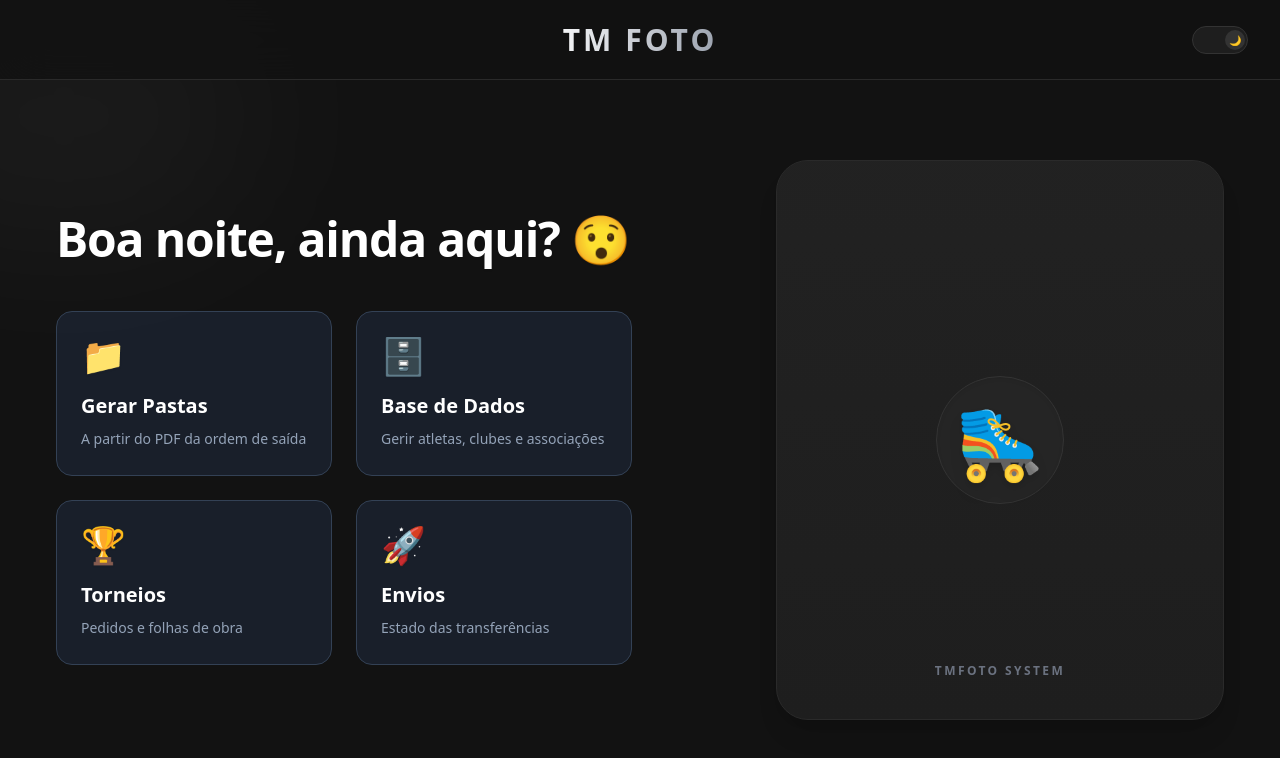
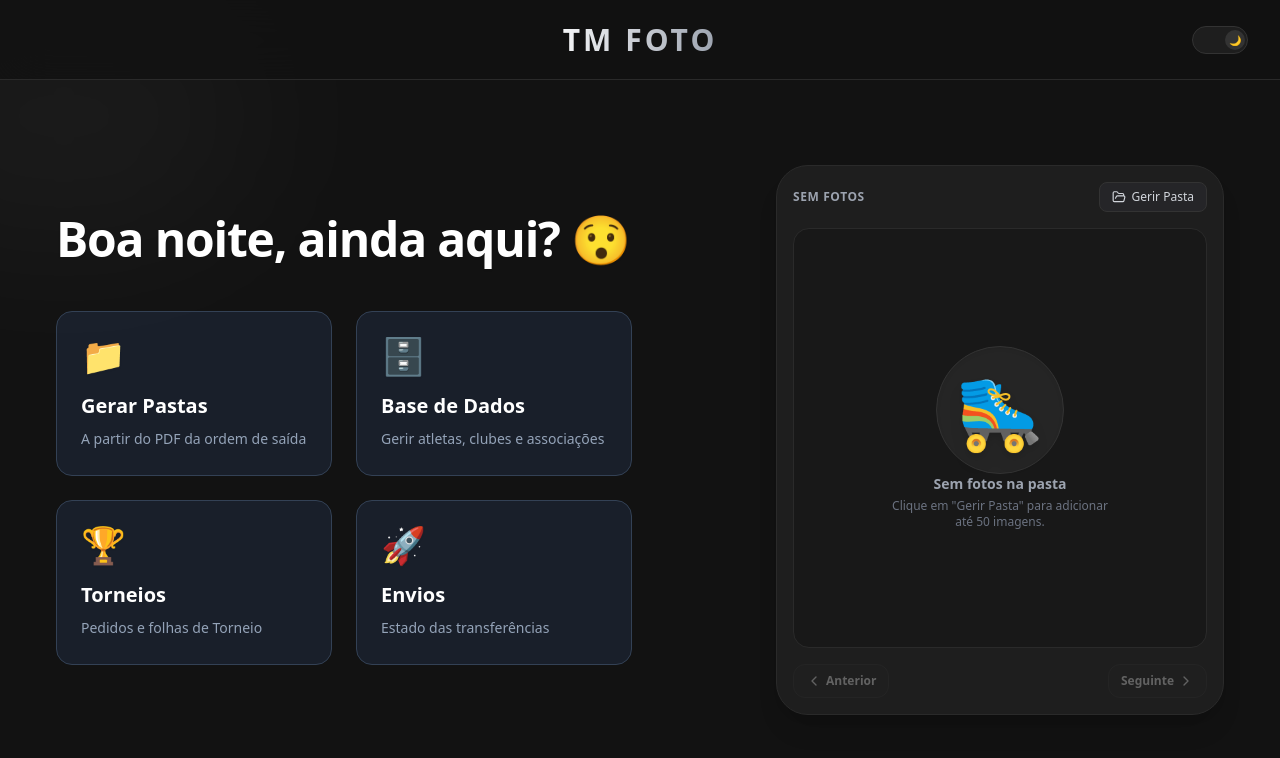
Before and after one commit to Rafael43Antunes/TMFoto-App, a React (Vite) app: page / in a window 1280 px wide. Shown: the top 758 px of the page. Built offline with nearby package versions, Linux system fonts and the light colour scheme.

Commit message:
slider de imagens

```diff
--- a/package.json
+++ b/package.json
@@ -27,6 +27,7 @@
     "electron-store": "^11.0.2",
     "electron-updater": "^6.3.9",
     "lucide-react": "^1.53.0",
+    "pdf-parse": "^2.4.5",
     "react-router-dom": "^7.18.4",
     "sqlite3": "^6.0.1",
     "xlsx": "^0.18.5"
--- a/src/preload/index.ts
+++ b/src/preload/index.ts
@@ -11,6 +11,9 @@ const api = {
   restoreAtleta: (numero_fpp) => ipcRenderer.invoke('restore-atleta', numero_fpp),
 
   importarExcel: () => ipcRenderer.invoke('importar-excel'),
+
+  getFotosSlideshow: () => ipcRenderer.invoke('get-fotos-slideshow'),
+  abrirPastaSlideshow: () => ipcRenderer.invoke('abrir-pasta-slideshow'),
 }
 
 // O RESTO DO TEU FICHEIRO MANTÉM-SE IGUAL:
--- a/src/renderer/src/pages/Home.tsx
+++ b/src/renderer/src/pages/Home.tsx
@@ -1,5 +1,6 @@
-import { useState, useEffect } from 'react'
+import { useState, useEffect, useRef } from 'react'
 import { Link } from 'react-router-dom'
+import { FolderOpen, ChevronLeft, ChevronRight } from 'lucide-react'
 
 export default function Home() {
   const [saudacao, setSaudacao] = useState('Olá')
@@ -10,6 +11,59 @@ export default function Home() {
     else if (hora >= 13 && hora < 20) setSaudacao('Boa tarde!')
     else setSaudacao('Boa noite, ainda aqui? 😯')
   }, [])
+
+  const [fotos, setFotos] = useState<string[]>([])
+  const [indiceAtual, setIndiceAtual] = useState(0)
+  const timerRef = useRef<NodeJS.Timeout | null>(null)
+
+  const carregarFotos = async () => {
+    try {
+      const listaFotos = await (window as any).api.getFotosSlideshow()
+      setFotos(listaFotos)
+      setIndiceAtual(0)
+    } catch (err) {
+      console.error(err)
+    }
+  }
+
+  const proximaFoto = () => {
+    if (fotos.length <= 1) return
+    setIndiceAtual((prev) => (prev + 1) % fotos.length)
+  }
+
+  const fotoAnterior = () => {
+    if (fotos.length <= 1) return
+    setIndiceAtual((prev) => (prev - 1 + fotos.length) % fotos.length)
+  }
+
+  const reiniciarTimer = () => {
+    if (timerRef.current) clearInterval(timerRef.current)
+    timerRef.current = setInterval(() => {
+      proximaFoto()
+    }, 3000)
+  }
+
+  useEffect(() => {
+    carregarFotos()
+    return () => {
+      if (timerRef.current) clearInterval(timerRef.current)
+    }
+  }, [])
+
+  useEffect(() => {
+    if (fotos.length > 1) {
+      reiniciarTimer()
+    }
+    return () => {
+      if (timerRef.current) clearInterval(timerRef.current)
+    }
+  }, [fotos, indiceAtual])
+
+  const gerirPasta = async () => {
+    await (window as any).api.abrirPastaSlideshow()
+    // Atualiza as fotos uns segundos depois, caso o utilizador tenha fechado a pasta
+    setTimeout(carregarFotos, 2000)
+  }
 
   return (
     <div className="flex-1 flex flex-col lg:flex-row p-8 lg:p-14 gap-12 items-center justify-center max-w-7xl mx-auto w-full relative">
@@ -24,22 +78,80 @@ export default function Home() {
         <div className="grid grid-cols-1 sm:grid-cols-2 gap-6 w-full max-w-xl">
           <MenuButton to="/pastas" title="Gerar Pastas" desc="A partir do PDF da ordem de saída" icon="📁" />
           <MenuButton to="/basedados" title="Base de Dados" desc="Gerir atletas, clubes e associações" icon="🗄️" />
-          <MenuButton to="/torneios" title="Torneios" desc="Pedidos e folhas de obra" icon="🏆" />
+          <MenuButton to="/torneios" title="Torneios" desc="Pedidos e folhas de Torneio" icon="🏆" />
           <MenuButton to="/envios" title="Envios" desc="Estado das transferências" icon="🚀" />
         </div>
       </div>
 
       {/*DIREITA */}
       <div className="flex-1 w-full max-w-md hidden md:flex flex-col items-center justify-center z-10">
-        <div className="w-full aspect-[4/5] bg-white dark:bg-[#1E1E1E] rounded-[2rem] border border-gray-200 dark:border-[#2A2A2A] shadow-xl overflow-hidden relative flex flex-col items-center justify-center group transition-transform duration-500 hover:-translate-y-2">
+        <div className="w-full h-[550px] bg-white dark:bg-[#1E1E1E] rounded-[2rem] border border-gray-200 dark:border-[#2A2A2A] shadow-xl p-4 flex flex-col justify-between gap-4 group transition-transform duration-500 hover:-translate-y-2">
 
-          <div className="absolute inset-0 bg-gradient-to-b from-gray-50 to-transparent dark:from-[#252525] dark:to-transparent opacity-50"></div>
-          <div className="relative w-32 h-32 rounded-full bg-gray-50 dark:bg-[#252525] shadow-inner border border-gray-100 dark:border-[#333] flex items-center justify-center group-hover:scale-105 transition-transform duration-500">
-            <span className="text-7xl drop-shadow-lg">🛼</span>
+
+          {/* TOPO */}
+          <div className="w-full flex justify-between items-center shrink-0">
+            <span className="text-xs text-gray-400 font-semibold tracking-wider uppercase">
+              {fotos.length > 0 ? `Foto ${indiceAtual + 1} / ${fotos.length}` : 'Sem fotos'}
+            </span>
+            <button
+              onClick={gerirPasta}
+              className="shrink-0 text-xs bg-gray-100 dark:bg-[#252528] hover:bg-gray-200 dark:hover:bg-[#303035] text-gray-700 dark:text-gray-300 px-3 py-1.5 rounded-lg transition-colors flex items-center gap-1.5 border border-gray-200 dark:border-[#333]"
+            >
+              <FolderOpen className="w-3.5 h-3.5" />
+              <span>Gerir Pasta</span>
+            </button>
           </div>
-          <p className="absolute bottom-10 z-10 text-gray-400 dark:text-gray-500 font-bold tracking-[0.2em] uppercase text-xs">
-            TMFoto System
-          </p>
+
+          {/* MEIO (imagem) */}
+          <div className="flex-1 w-full min-h-0 rounded-2xl overflow-hidden relative border border-gray-100 dark:border-[#2A2A2A] bg-gray-50 dark:bg-black/20 flex items-center justify-center">
+            {fotos.length > 0 ? (
+              <img
+                key={indiceAtual}
+                src={fotos[indiceAtual]}
+                alt="Slideshow"
+                className="w-full h-full object-contain p-1 animate-fade-in select-none pointer-events-none drop-shadow-lg"
+              />
+            ) : (
+              <div className="flex flex-col items-center justify-center p-6 text-center">
+                <div className="relative w-32 h-32 rounded-full bg-gray-50 dark:bg-[#252525] shadow-inner border border-gray-100 dark:border-[#333] flex items-center justify-center group-hover:scale-105 transition-transform duration-500">
+                  <span className="text-7xl drop-shadow-lg">🛼</span>
+                </div>
+                <p className="text-sm font-semibold text-gray-500 dark:text-gray-400">Sem fotos na pasta</p>
+                <p className="text-xs text-gray-400 dark:text-gray-500 max-w-[220px] mt-1">Clique em "Gerir Pasta" para adicionar até 50 imagens.</p>
+              </div>
+            )}
+          </div>
+
+          {/* Base */}
+          <div className="w-full shrink-0 flex flex-col items-center gap-3">
+            <div className="w-full flex items-center justify-between gap-2">
+              <button
+                onClick={() => { fotoAnterior(); reiniciarTimer(); }}
+                disabled={fotos.length <= 1}
+                className="shrink-0 px-3 py-2 bg-gray-100 dark:bg-[#222] hover:bg-gray-200 dark:hover:bg-[#2A2A2A] disabled:opacity-30 disabled:pointer-events-none text-gray-800 dark:text-white rounded-xl transition-all text-xs font-semibold flex items-center gap-1 border border-gray-200 dark:border-[#333]"
+              >
+                <ChevronLeft className="w-4 h-4" /> Anterior
+              </button>
+
+              <div className="flex gap-1.5 max-w-[100px] overflow-hidden flex-1">
+                {fotos.slice(0, 10).map((_, i) => (
+                  <span
+                    key={i}
+                    className={`h-1.5 rounded-full transition-all duration-300 ${i === indiceAtual ? 'w-4 bg-blue-500' : 'w-1.5 bg-gray-300 dark:bg-white/20'}`}
+                  />
+                ))}
+              </div>
+
+              <button
+                onClick={() => { proximaFoto(); reiniciarTimer(); }}
+                disabled={fotos.length <= 1}
+                className="shrink-0 px-3 py-2 bg-gray-100 dark:bg-[#222] hover:bg-gray-200 dark:hover:bg-[#2A2A2A] disabled:opacity-30 disabled:pointer-events-none text-gray-800 dark:text-white rounded-xl transition-all text-xs font-semibold flex items-center gap-1 border border-gray-200 dark:border-[#333]"
+              >
+                Seguinte <ChevronRight className="w-4 h-4" />
+              </button>
+            </div>
+
+          </div>
         </div>
       </div>
     </div>
```
Also changed, not shown: src/main/index.ts (+44 -1 lines), 1 other file (tests, documents, lock files or other folders).
